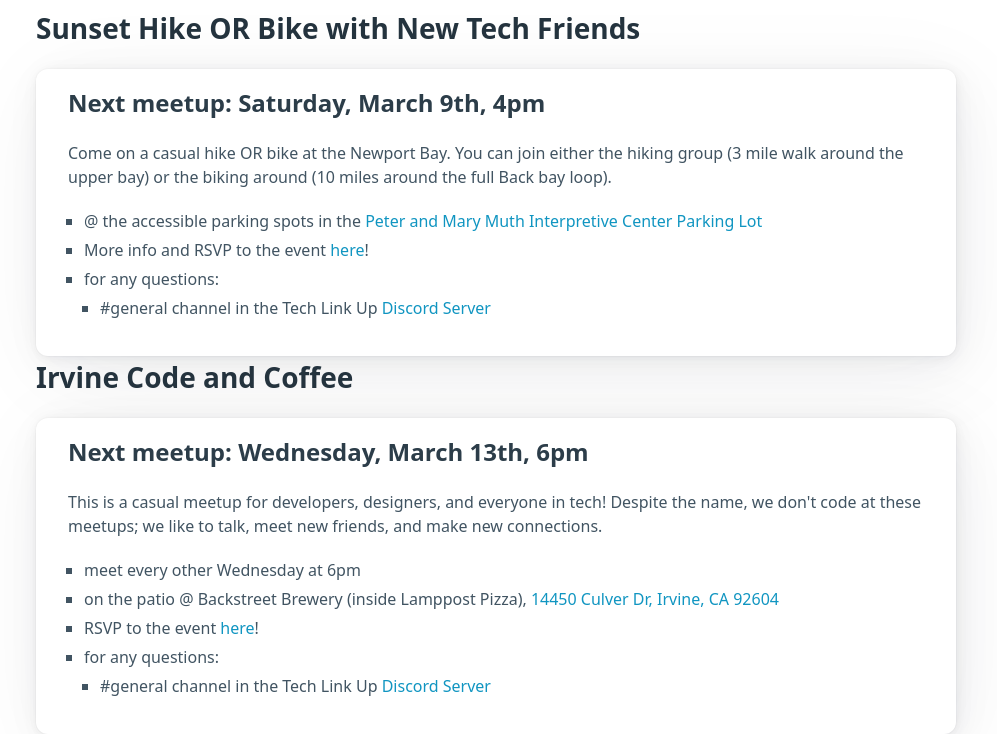
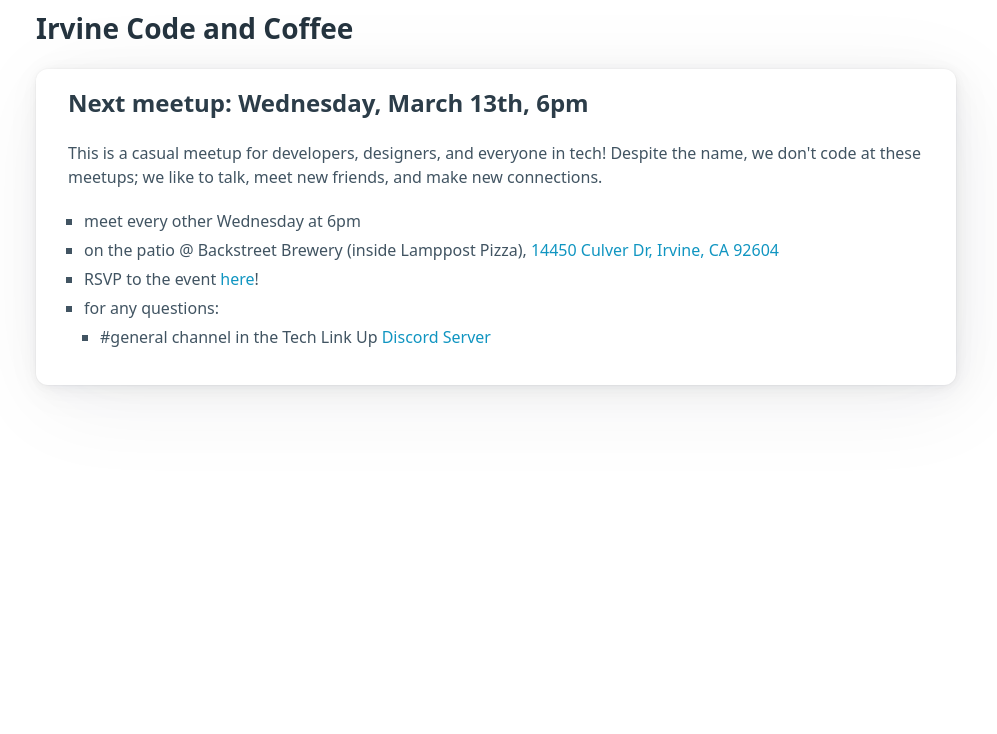
Before and after one commit to yujioshiro/personal-website, a Gatsby site: page /meetup in a window 1280 px wide. Shown: the part 117-851 px from the top of the page, without its empty margins (144-1141 px from the left). After the commit the page ends 800 px from the top, so only its background shows below. Built offline with nearby package versions, Linux system fonts and the light colour scheme; Gatsby itself is replaced by a stand-in of ours.

Commit message:
Update meetup info

```diff
--- a/src/pages/meetup/index.jsx
+++ b/src/pages/meetup/index.jsx
@@ -5,7 +5,7 @@
   return (
     <Layout>
         <h1><strong>tech meetups yuji runs in orange county, ca</strong></h1>
-        <h2>Sunset Hike OR Bike with New Tech Friends</h2>
+        {/* <h2>Sunset Hike OR Bike with New Tech Friends</h2>
         <div class="">
           <article>
             <h3>Next meetup: Saturday, March 9th, 4pm</h3>
@@ -20,7 +20,7 @@
               </li>
             </ul>
           </article>
-        </div>
+        </div> */}
         <h2>Irvine Code and Coffee</h2>
         <div class="">
           <article>
```
